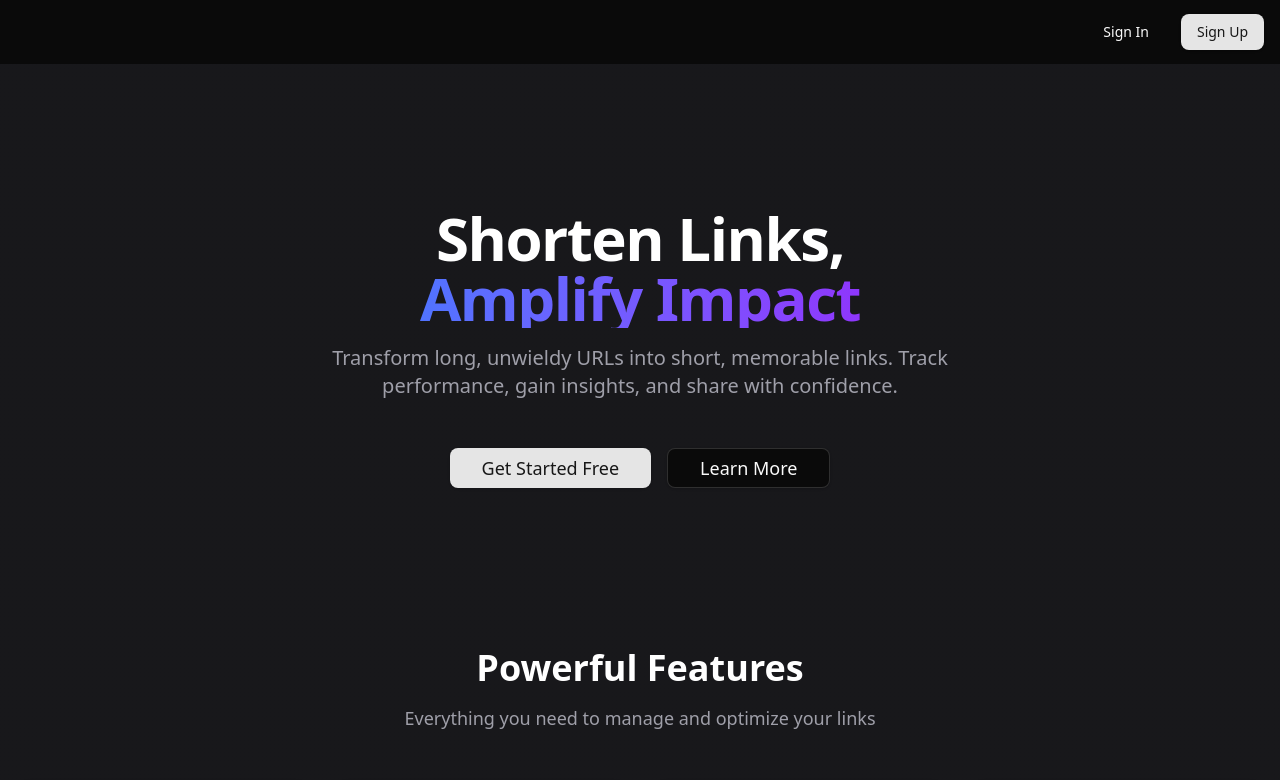
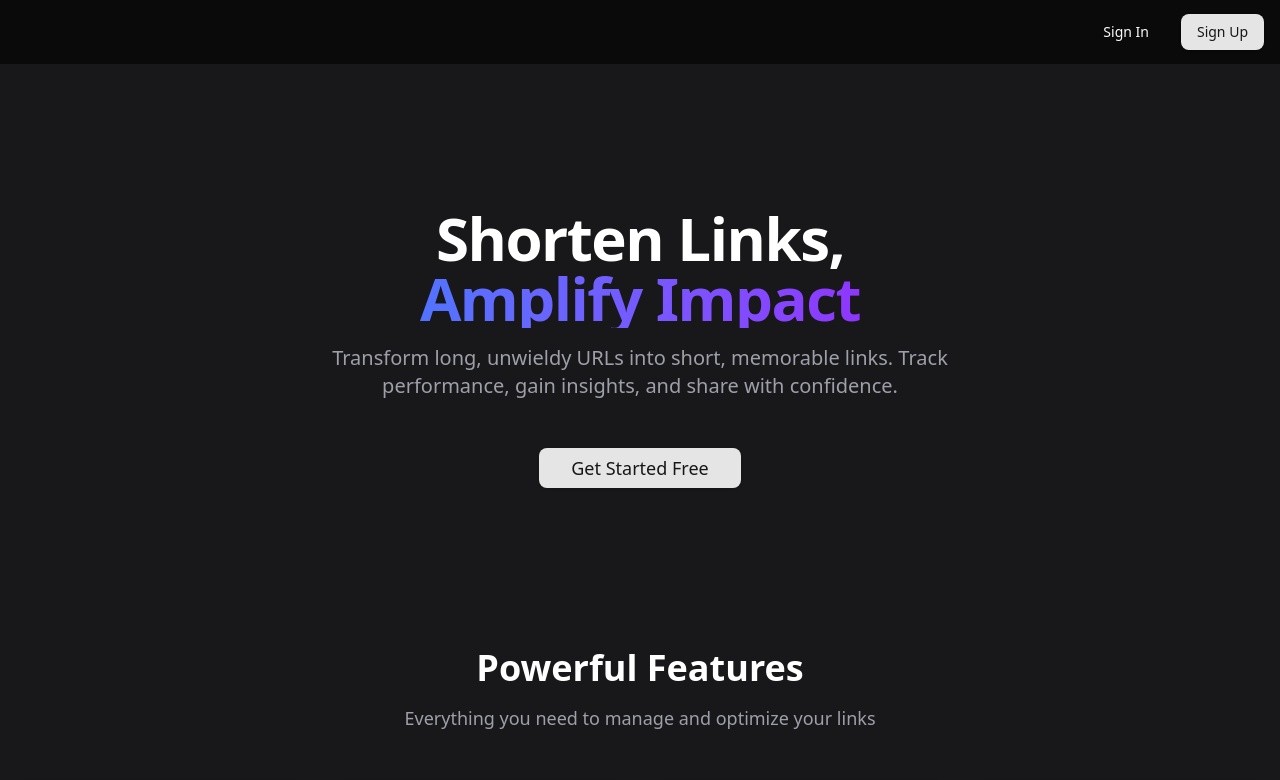
Before and after one commit to missingbraces/linkshortenerproject, a Next.js app: page / in a window 1280 px wide. Shown: the top 780 px of the page. Built offline with nearby package versions, Linux system fonts and the light colour scheme; no server answers.

Commit message:
Remove Learn More button from hero section
Co-authored-by: missingbraces <538369+missingbraces@users.noreply.github.com>

```diff
--- a/app/page.tsx
+++ b/app/page.tsx
@@ -36,9 +36,6 @@ export default async function Home() {
                 Get Started Free
               </Button>
             </SignUpButton>
-            <Button size="lg" variant="outline" className="text-lg px-8">
-              Learn More
-            </Button>
           </div>
         </div>
 
```
